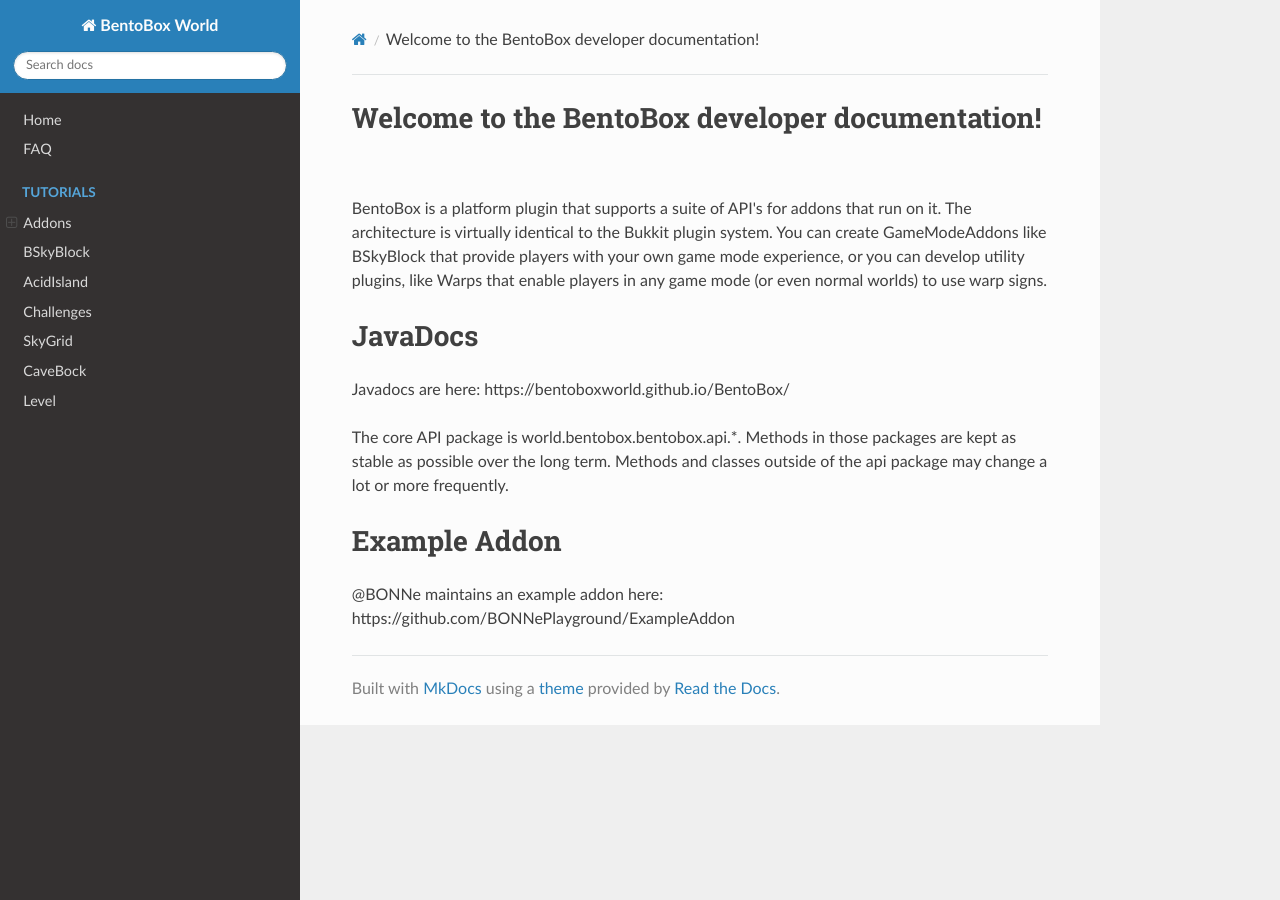
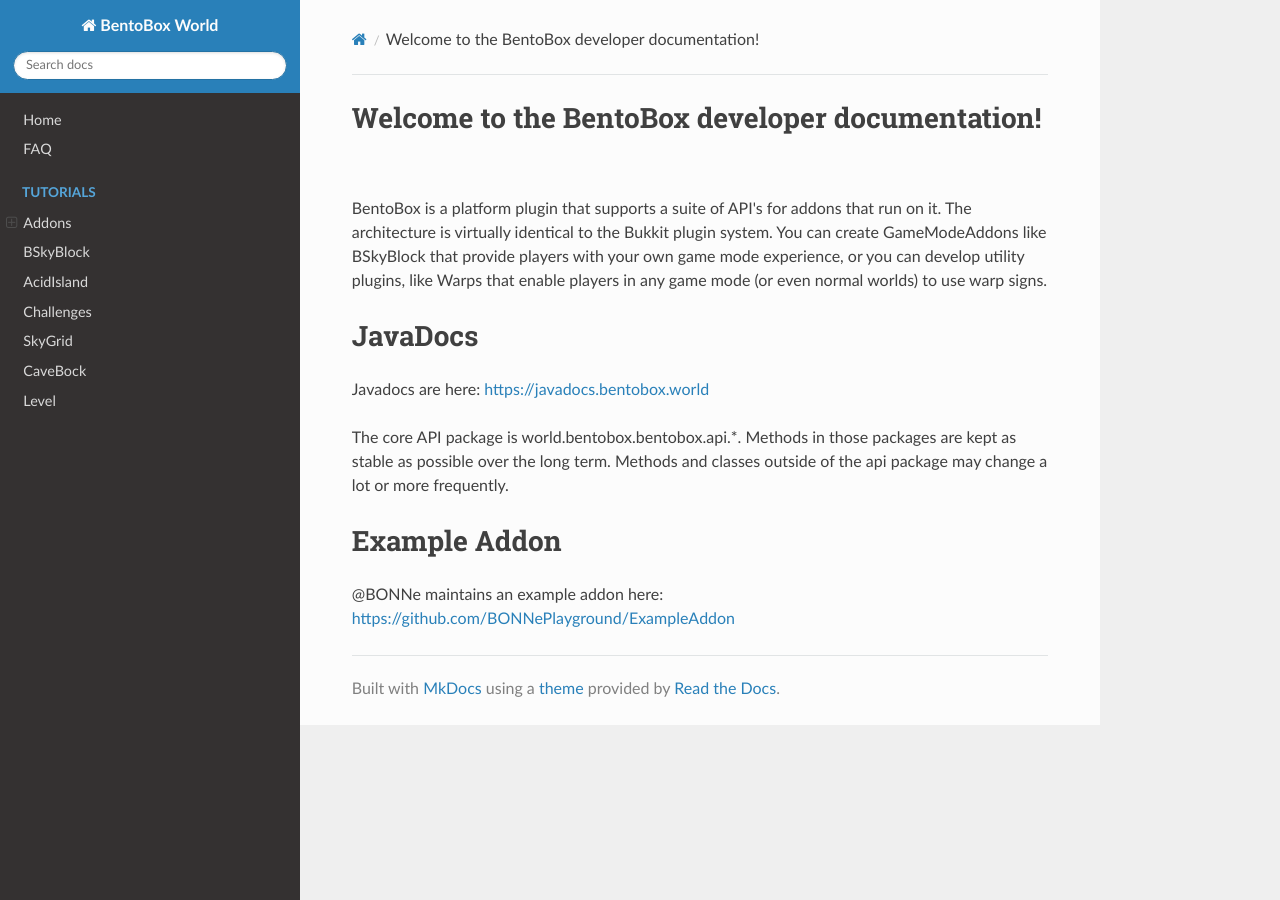
Before and after one commit to BentoBoxWorld/docs, an MkDocs documentation site: the page built from docs/BentoBox/wiki/Developer-Documentation.md, in a window 1280 px wide. Built offline with MkDocs 1.6.1, drawn with Linux system fonts in a browser that asks for light colours; nearby versions of some CDN libraries; some of the changed lines change nothing that is shown.

Commit message:
Enabled URL links

```diff
--- a/docs/BentoBox/wiki/Developer-Documentation.md
+++ b/docs/BentoBox/wiki/Developer-Documentation.md
@@ -3,10 +3,10 @@
 BentoBox is a platform plugin that supports a suite of API's for addons that run on it. The architecture is virtually identical to the Bukkit plugin system. You can create GameModeAddons like BSkyBlock that provide players with your own game mode experience, or you can develop utility plugins, like Warps that enable players in any game mode (or even normal worlds) to use warp signs.
 
 # JavaDocs
-Javadocs are here: https://bentoboxworld.github.io/BentoBox/
+Javadocs are here: [https://javadocs.bentobox.world](https://javadocs.bentobox.world)
 
 The core API package is world.bentobox.bentobox.api.*. Methods in those packages are kept as stable as possible over the long term. Methods and classes outside of the api package may change a lot or more frequently.
 
 # Example Addon
 
-@BONNe maintains an example addon here: https://github.com/BONNePlayground/ExampleAddon
+@BONNe maintains an example addon here: [https://github.com/BONNePlayground/ExampleAddon](https://github.com/BONNePlayground/ExampleAddon)
```
